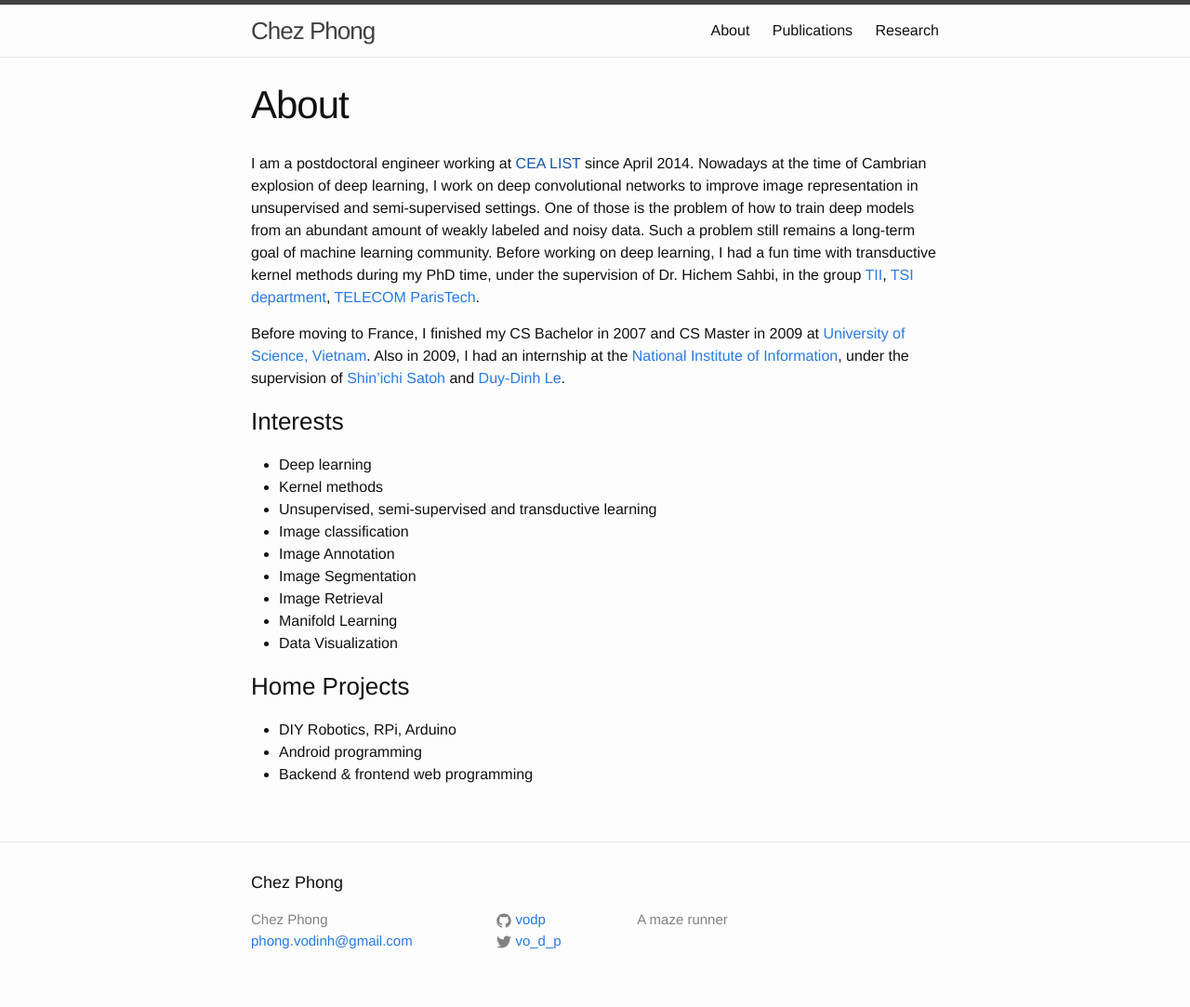
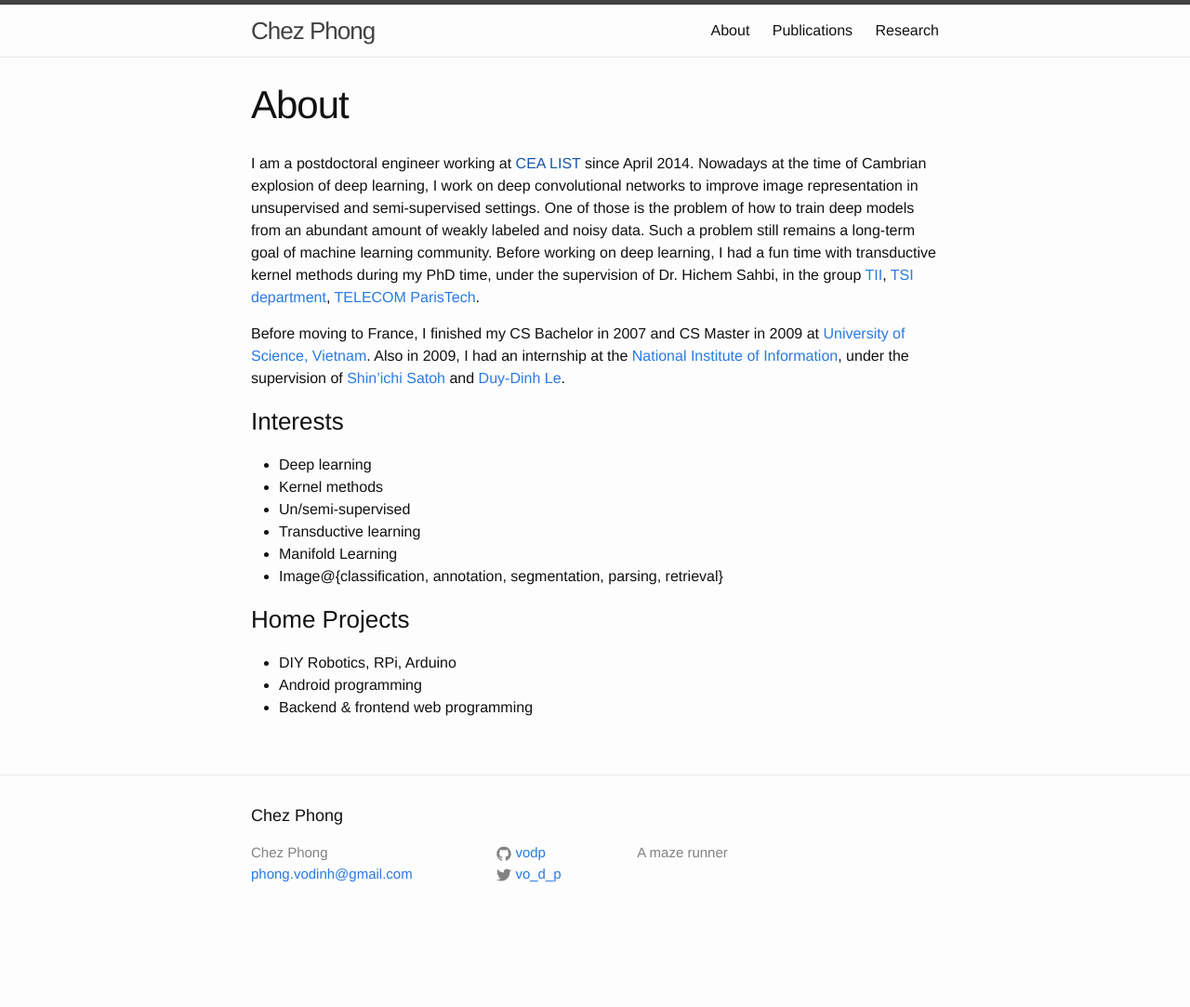
Before and after one commit to vodp/vodp.github.io, a Jekyll site: the page built from about.md, in a window 1280 px wide. Shown: the whole page at 93% size. Built offline with Jekyll 4.4.1, drawn with Linux system fonts in a browser that asks for light colours; after the commit the page ends 1011 px from its top, so only the background shows below that.

Commit message:
Update about.md

```diff
--- a/about.md
+++ b/about.md
@@ -11,13 +11,10 @@ Before moving to France, I finished my CS Bachelor in 2007 and CS Master in 2009
 ### Interests ###
 * Deep learning
 * Kernel methods
-* Unsupervised, semi-supervised and transductive learning
-* Image classification
-* Image Annotation
-* Image Segmentation
-* Image Retrieval
+* Un/semi-supervised
+* Transductive learning
 * Manifold Learning
-* Data Visualization
+* Image@{classification, annotation, segmentation, parsing, retrieval}
 
 ### Home Projects ###
 * DIY Robotics, RPi, Arduino
```
